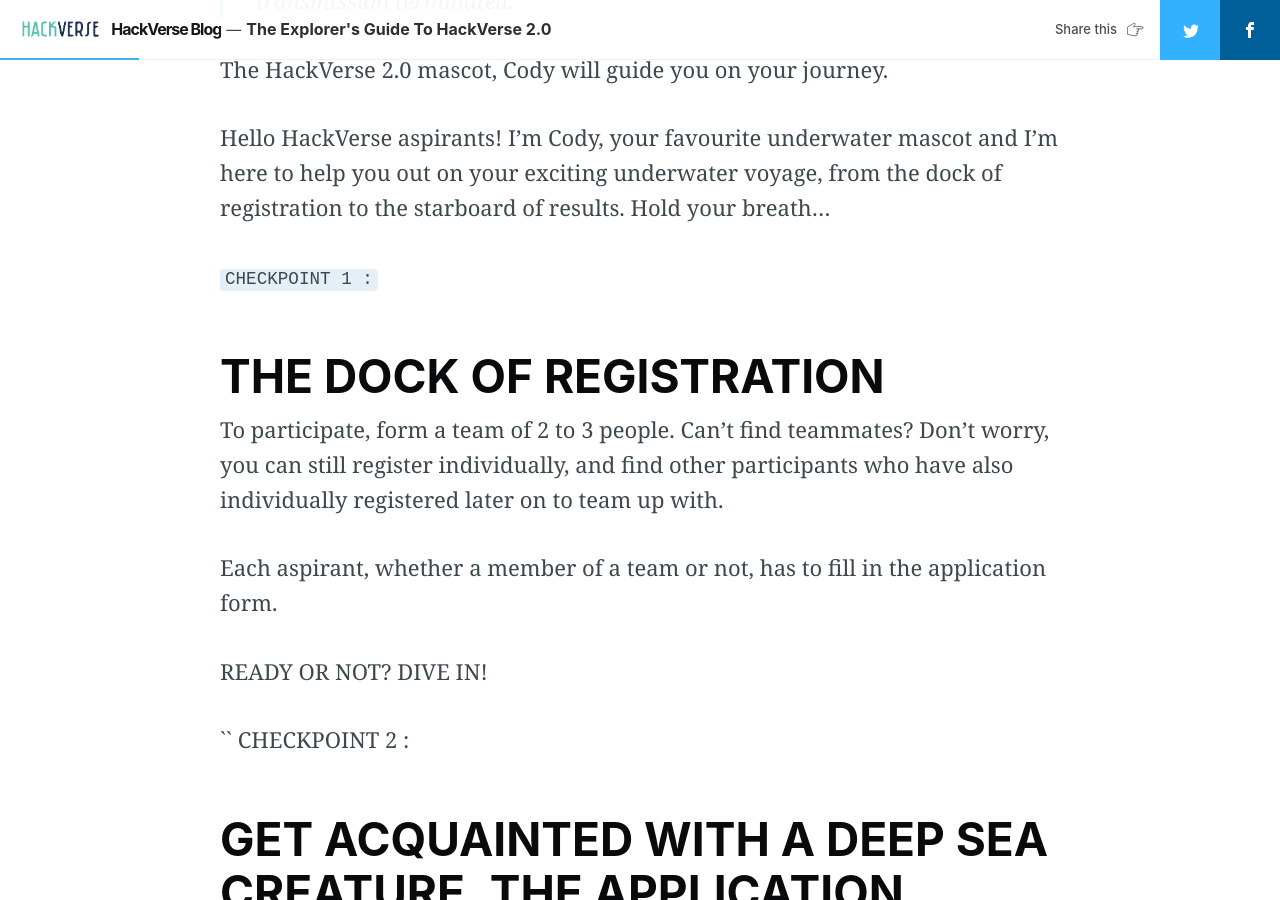
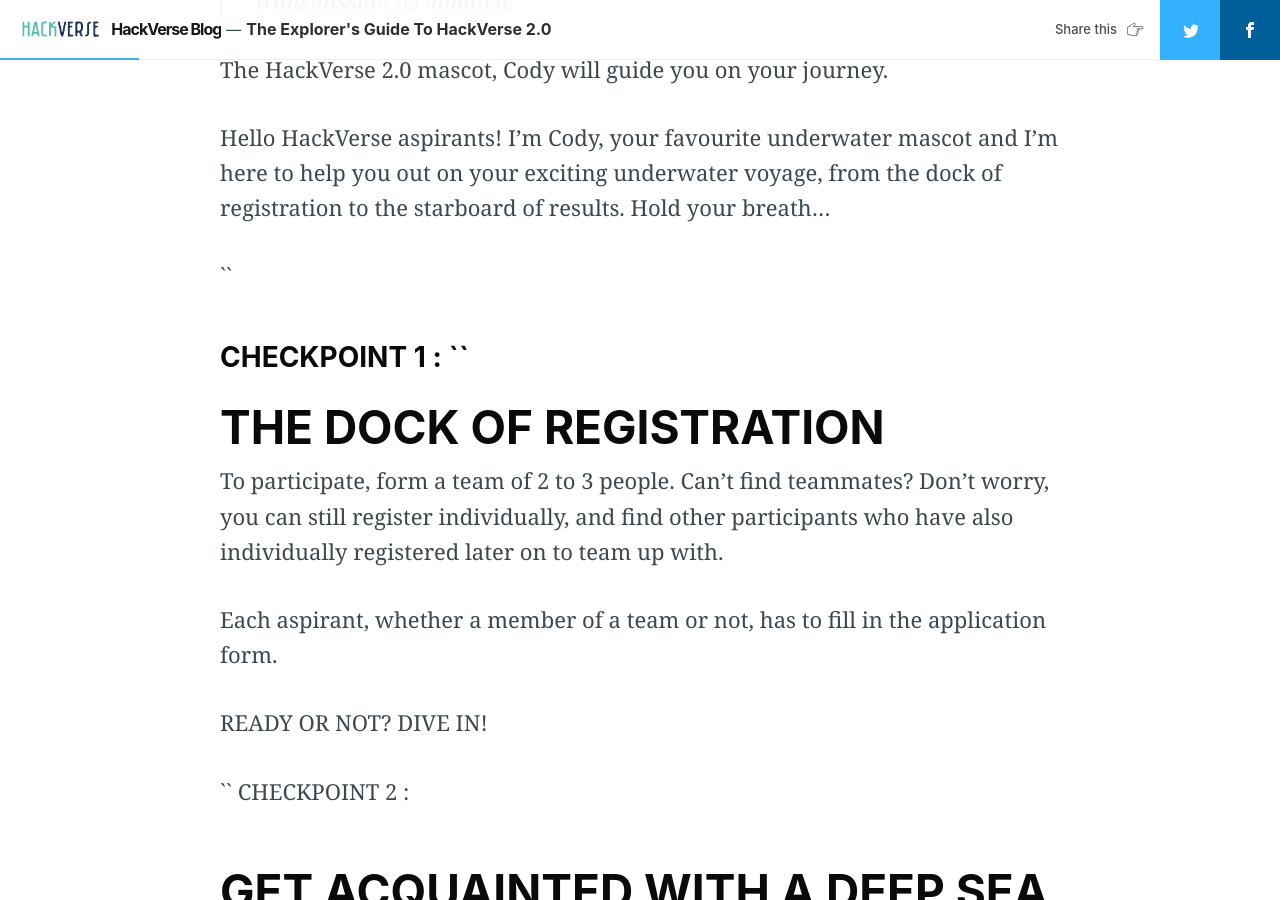
Before and after one commit to HackVerse/blog, a Jekyll site: the page built from _posts/2021-02-03-The-Explorer's-Guide-To-HackVerse-2.md, in a window 1280 px wide and 900 px high, scrolled down 1089 px. Built offline with Jekyll 4.4.1, drawn with Linux system fonts in a browser that asks for light colours; nearby versions of some CDN libraries; comment, search, counter and statistics services are not loaded.

```diff
--- a/_posts/2021-02-03-The-Explorer's-Guide-To-HackVerse-2.md
+++ b/_posts/2021-02-03-The-Explorer's-Guide-To-HackVerse-2.md
@@ -23,7 +23,8 @@ Hello HackVerse aspirants!
 I’m Cody, your favourite underwater mascot and I’m here to help you out on your exciting underwater voyage, from the dock of registration to the starboard of results. Hold your breath...
 
 
-`` CHECKPOINT 1 : ``
+``
+### CHECKPOINT 1 : ``
 # THE DOCK OF REGISTRATION
 
 To participate, form a team of 2 to 3 people.
```
